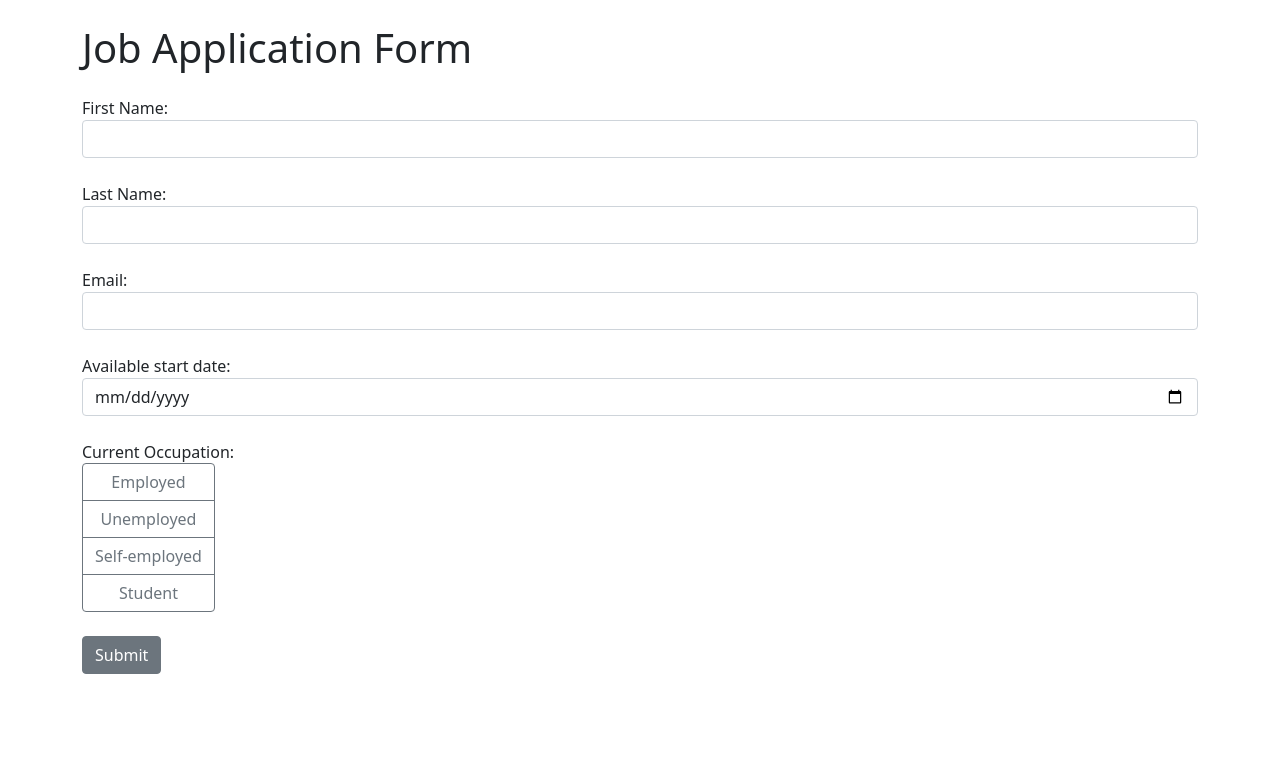
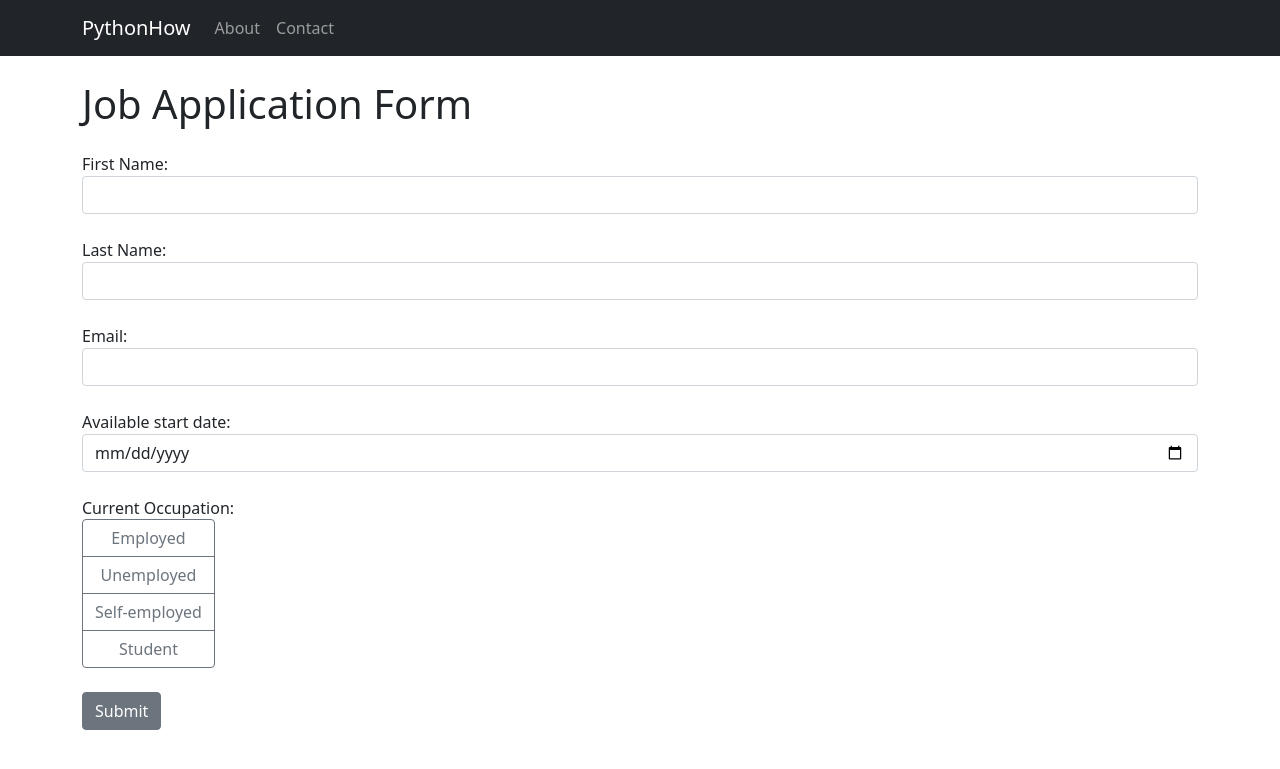
Before and after one commit to KyriakosVerveridis/django-form-app, a Django app: page / in a window 1280 px wide. Shown: the top 769 px of the page. Run offline with Django 5.2, Linux system fonts and the light colour scheme.

Commit message:
Adding the navigation bar

```diff
--- a/job_application/templates/base.html
+++ b/job_application/templates/base.html
@@ -7,6 +7,24 @@
         <title>Job Application Form</title>
     </head>
     <body>
+        <nav class="navbar navbar-expand-lg navbar-dark bg-dark">
+      <div class="container">
+        <a class="navbar-brand" href="{% url 'index' %}">PythonHow</a>
+        <button class="navbar-toggler" type="button" data-bs-toggle="collapse" data-bs-target="#navbarNav" aria-controls="navbarNav" aria-expanded="false" aria-label="Toggle navigation">
+          <span class="navbar-toggler-icon"></span>
+        </button>
+        <div class="collapse navbar-collapse" id="navbarNav">
+          <ul class="navbar-nav">
+            <li class="nav-item {% if request.path == '/about/' %}active{% endif %}">
+              <a class="nav-link" href="{% url 'about' %}">About</a>
+            </li>
+              <li class="nav-item {% if request.path == '/contact/' %}active{% endif %}">
+              <a class="nav-link" href="{% url 'contact' %}">Contact</a>
+            </li>
+          </ul>
+        </div>
+      </div>
+    </nav>
         <div class="container">
 
             {% block content%}
--- /dev/null
+++ b/job_application/templates/contact.html
@@ -0,0 +1,6 @@
+{% extends "base.html" %}
+{% block content %}
+
+<h1 class="mt-4 mb-4">Contact</h1>
+
+{% endblock %}
--- a/job_application/urls.py
+++ b/job_application/urls.py
@@ -3,5 +3,6 @@ from . import views
 
 urlpatterns = [
     path("",views.index,name="index"),
-    path("about/",views.about,name="about")
+    path("about/",views.about,name="about"),
+    path("contact/",views.contact,name="contact"),
 ]
--- a/job_application/views.py
+++ b/job_application/views.py
@@ -28,3 +28,6 @@ def index(request):
 
 def about(request):
     return render(request,"about.html")
+
+def contact(request):
+    return render(request,"contact.html")
```
Also changed, not shown: db.sqlite3.
